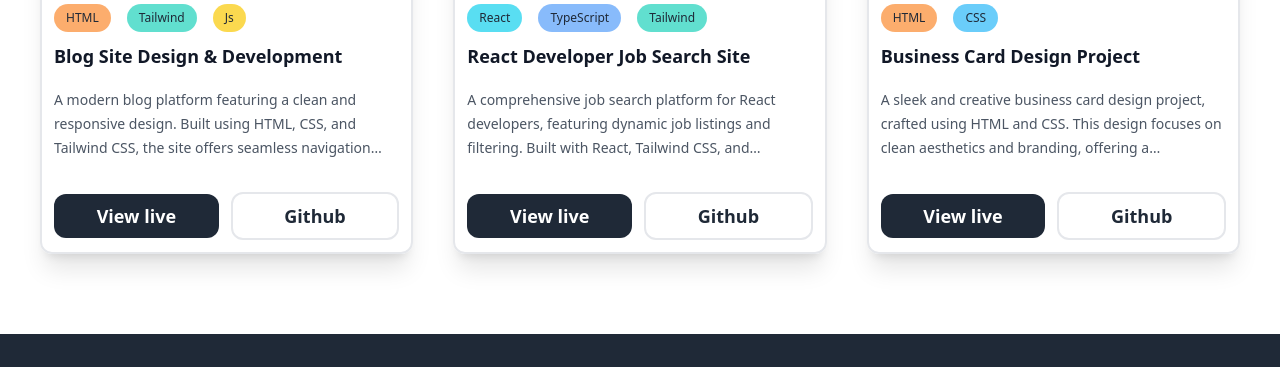
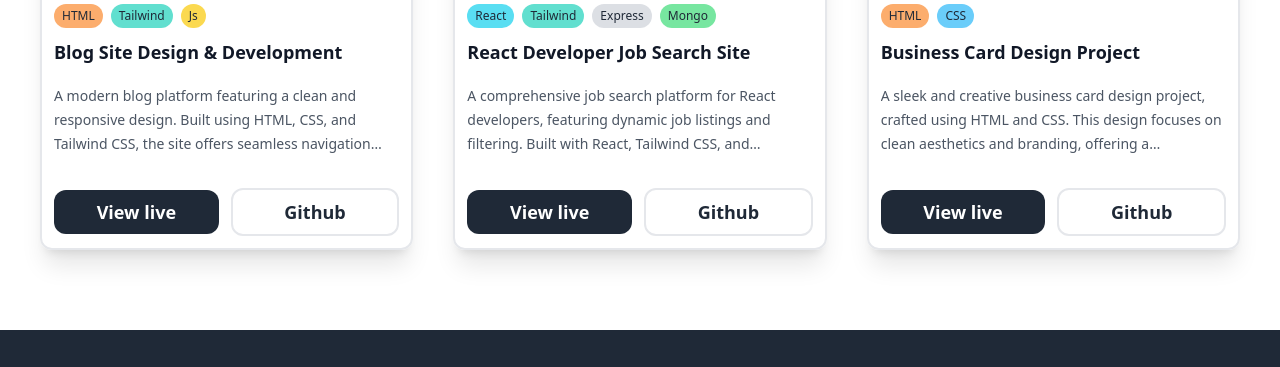
Before and after one commit to Csiki10/Portfolio, a website: page src/index.html in a window 1280 px wide. Shown: the part 1780-2147 px from the top of the page. Drawn offline with Linux system fonts and the light colour scheme.

Commit message:
project pills fixed

```diff
--- a/src/index.html
+++ b/src/index.html
@@ -411,7 +411,7 @@
                   alt="Blog Site"
                 />
               </div>
-              <div class="flex items-center gap-x-4 text-xs mt-5">
+              <div class="flex items-center gap-x-2 text-xs mt-5">
                 <a class="project-badge bg-orange-400/75">HTML</a>
                 <a class="project-badge bg-teal-400/75">Tailwind</a>
                 <a class="project-badge bg-yellow-400/75">Js</a>
@@ -457,10 +457,11 @@
                   alt="React Job Search Site"
                 />
               </div>
-              <div class="flex items-center gap-x-4 text-xs mt-5">
+              <div class="flex items-center gap-x-2 text-xs mt-5">
                 <a class="project-badge bg-cyan-400/75">React</a>
-                <a class="project-badge bg-blue-400/75">TypeScript</a>
                 <a class="project-badge bg-teal-400/75">Tailwind</a>
+                <a class="project-badge bg-gray-300/75">Express</a>
+                <a class="project-badge bg-green-400/75">Mongo</a>
               </div>
               <div class="group relative">
                 <h3
@@ -504,7 +505,7 @@
                   alt="Business Card Design"
                 />
               </div>
-              <div class="flex items-center gap-x-4 text-xs mt-5">
+              <div class="flex items-center gap-x-2 text-xs mt-5">
                 <a class="project-badge bg-orange-400/75">HTML</a>
                 <a class="project-badge bg-sky-400/75">CSS</a>
               </div>
--- a/src/style.css
+++ b/src/style.css
@@ -63,7 +63,7 @@ h1 {
 }
 
 .projects-container .project-badge {
-    @apply relative z-10 rounded-full px-3 py-1.5 font-medium
+    @apply relative z-10 rounded-full px-2 py-1 font-medium
 }
 
 .btn-primary {
```
Also changed, not shown: src/output.css.
